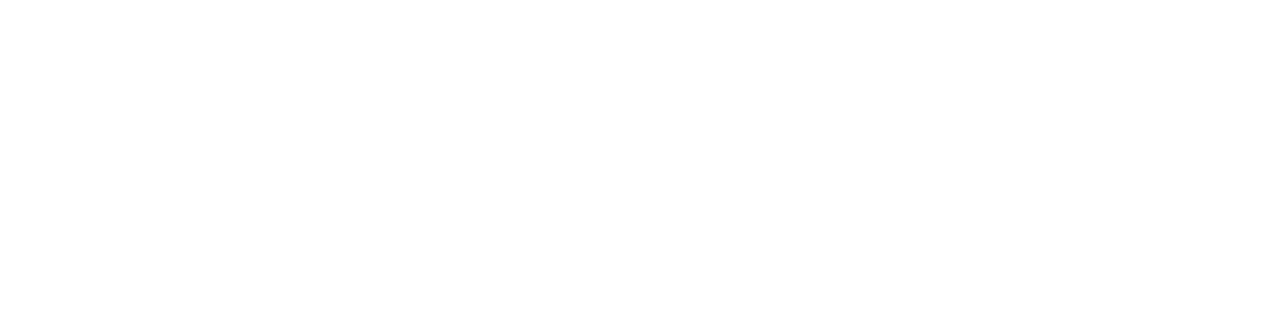
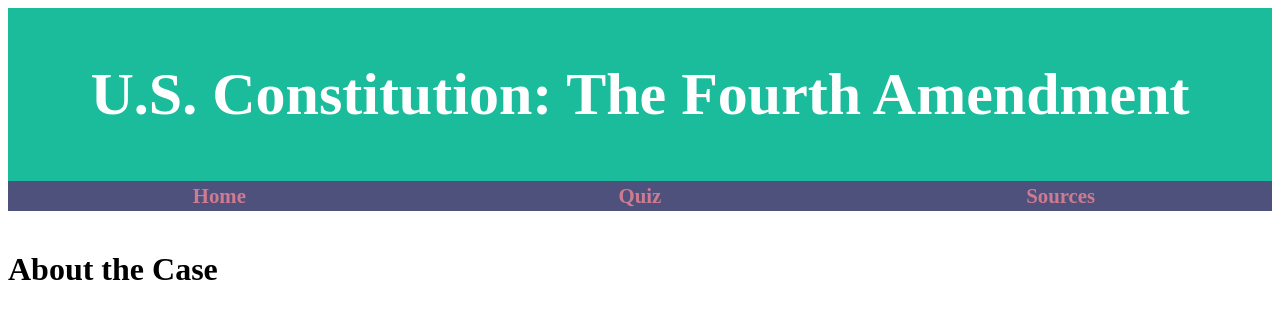
Before and after one commit to oo232/oopaleye.github.io, a plain HTML site: page home.html in a window 1280 px wide. Drawn offline with Linux system fonts and the light colour scheme.

Commit message:
Update home.html

```diff
--- a/home.html
+++ b/home.html
@@ -4,3 +4,38 @@
 <!--Program Purpose: This is the home page for my CE Project -->
 
 <head><title>Home</title>
+    <style>
+
+	.header {
+		padding: 12px;
+		text-align: center;
+		background: #1abc9c;
+		color: white;
+		font-size: 30px;
+	}
+        a{text-decoration:none}
+		a:link {color:#CE7B91;}
+		a:visited{color:#4D9DE0;}
+		a:hover{color:#000000;}
+		a:active{color:#6090f0;}
+
+        table{width: 100%; font-size: 1.3em; font-weight:
+				bold;background-color:#4F517D;
+				}
+		td{width:200px;text-align: center;}
+
+    </style>
+</head>
+<body>
+    <div class= "header"><h1>U.S. Constitution: The Fourth Amendment</h1></div>
+	<table>
+    	<tr>
+	    	<td><a href="home.html" class="class2">Home</a></td>
+			<td><a href="https://forms.gle/A95FzVdUbpS8x3Xe9" class="class2">Quiz</a></td>
+		    <td><a href="sources.html" class="class2">Sources</a></td>
+	    </tr>
+	</table>
+<br>
+
+<h1>About the Case</h1>
+</body>
```
